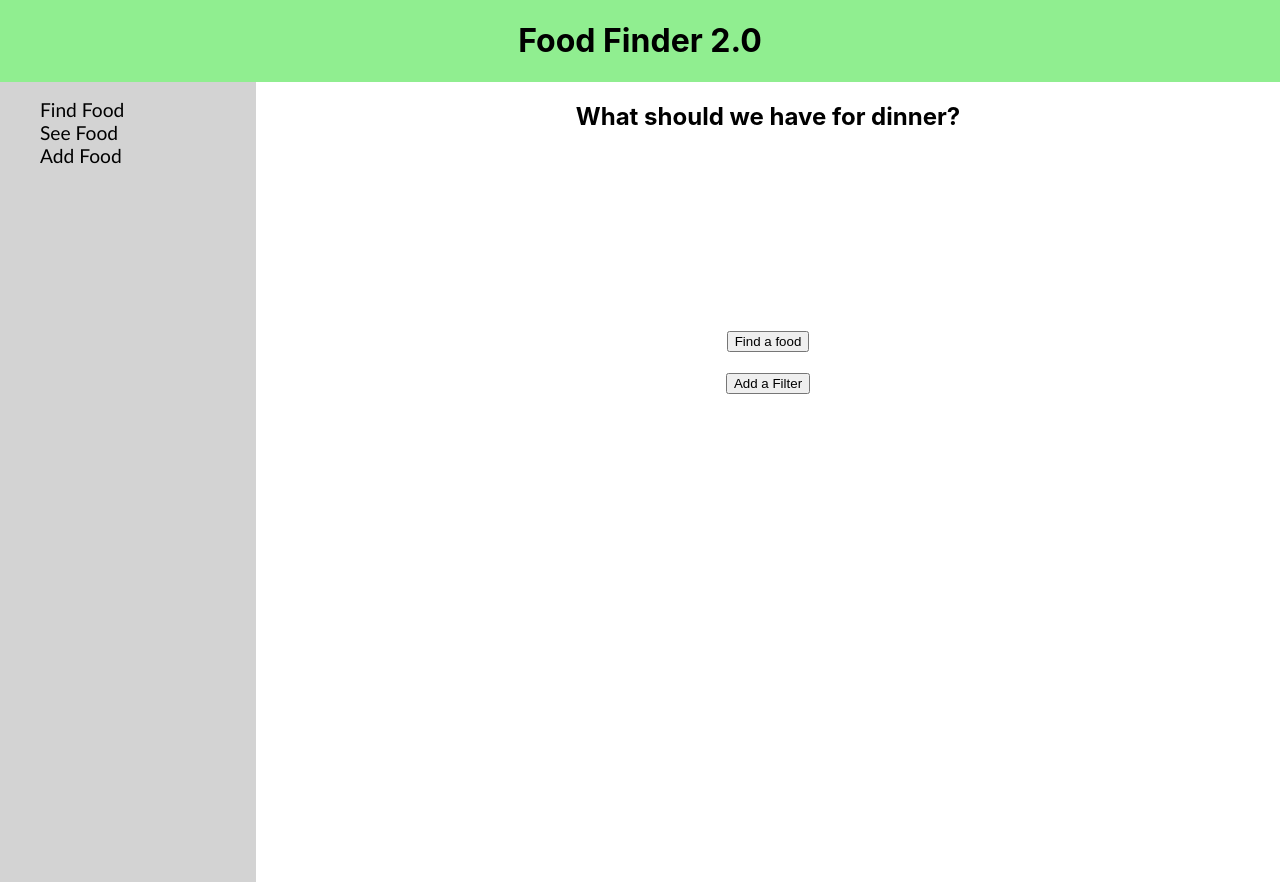
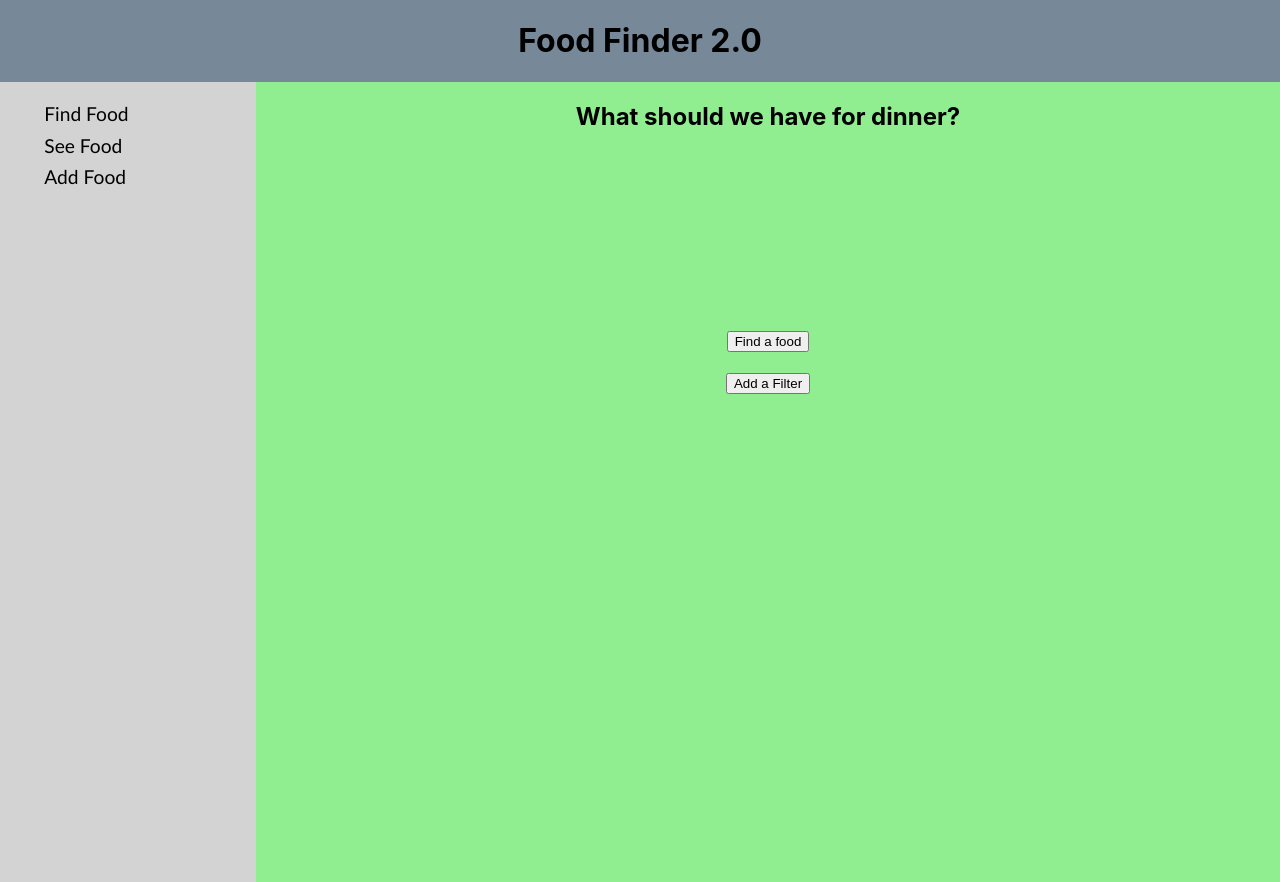
Before and after one commit to zshep/foodfinder_2.0, a React (Create React App) app in the folder Frontend/: page / in a window 1280 px wide. Built offline with nearby package versions, Linux system fonts and the light colour scheme.

Commit message:
more styling for navbar and header colors

```diff
--- a/Frontend/src/components/style.css
+++ b/Frontend/src/components/style.css
@@ -2,7 +2,7 @@
 .header {
     display: flex;
     justify-content: center;
-    background-color: lightgreen;
+    background-color: lightslategray;
     white-space: nowrap;
     min-width: 30vw;
 }
@@ -13,7 +13,7 @@
 
 /* ------------ styling for main    ------------ */
 main {
-    display: flex;
+    display: inline-flex;
     width: 100%;
     margin: auto;
 
@@ -24,7 +24,6 @@ main {
 aside {
     display: block;
     width: 20%;
-
     align-self: left;
     background-color: lightgrey;
     white-space: nowrap;
@@ -50,6 +49,7 @@ a {
     font-weight: 100;
     font-size: larger;
     margin: auto;
+    padding: 2%;
 
     margin-right: 20%;
 }
@@ -61,6 +61,7 @@ a {
 }
 section {
     width: 80%;
+    background-color: lightgreen;
 
 
 }
```
